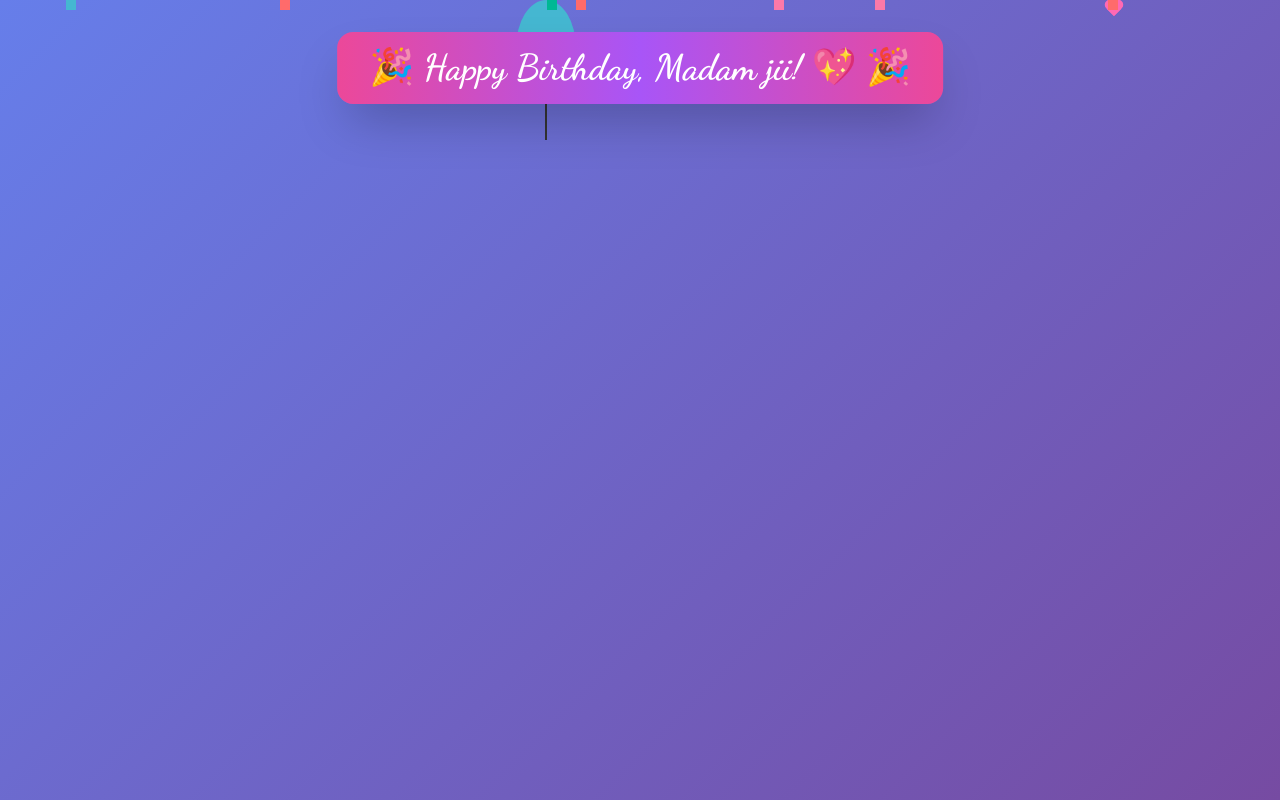
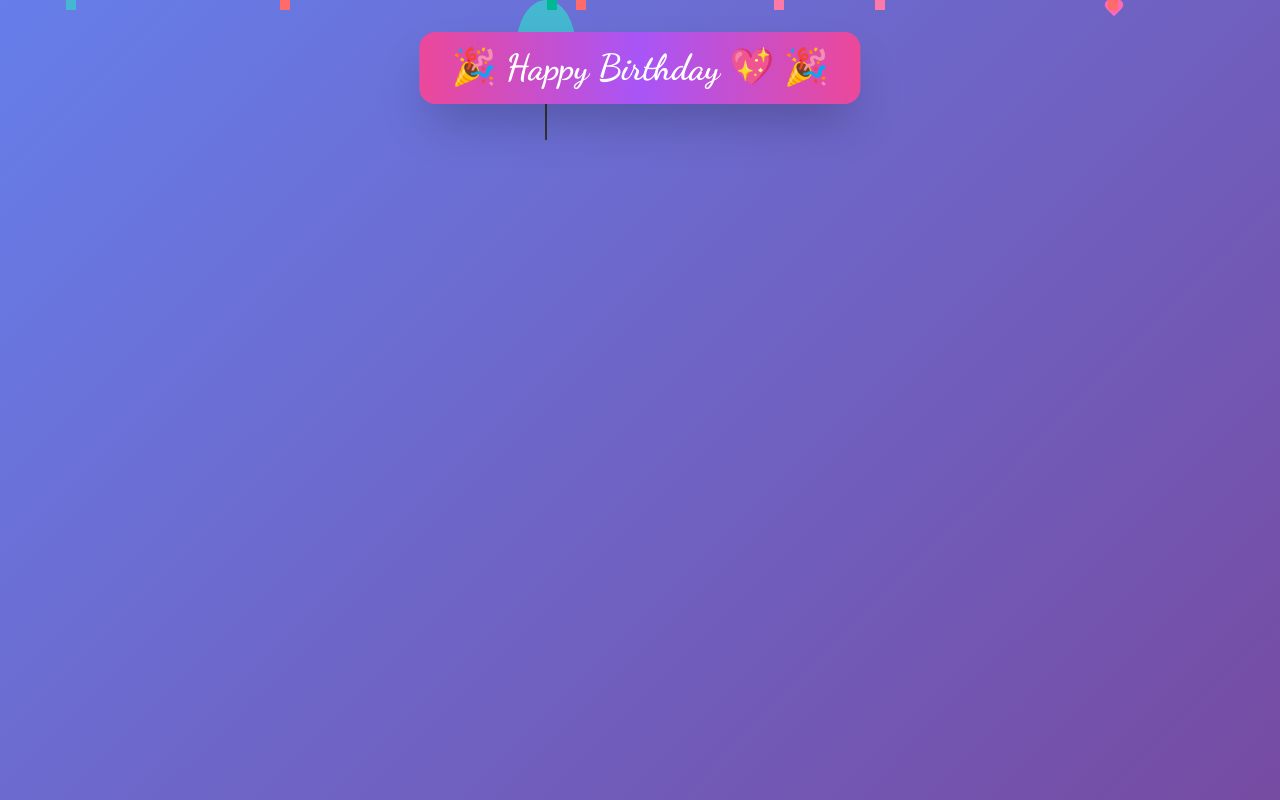
Before and after one commit to practiceop/happy_birthday......, a plain HTML site: page celebrate.html in a window 1280 px wide. Both pictures are taken after a click on the button "Turn the Lights On ✨". Drawn offline with nearby package versions, Linux system fonts and the light colour scheme.

Commit message:
Update celebrate.html

```diff
--- a/celebrate.html
+++ b/celebrate.html
@@ -243,7 +243,7 @@
         <div id="banner" class="fixed top-4 sm:top-8 left-1/2 transform -translate-x-1/2 z-50 hidden px-4">
             <div class="bg-gradient-to-r from-pink-500 via-purple-500 to-pink-500 text-white px-4 sm:px-8 py-3 sm:py-4 rounded-2xl shadow-2xl banner">
                 <h2 class="text-xl sm:text-2xl md:text-4xl font-dancing font-bold text-center">
-                    🎉 Happy Birthday, Madam jii! 💖 🎉
+                    🎉 Happy Birthday 💖 🎉
                 </h2>
             </div>
         </div>
```
